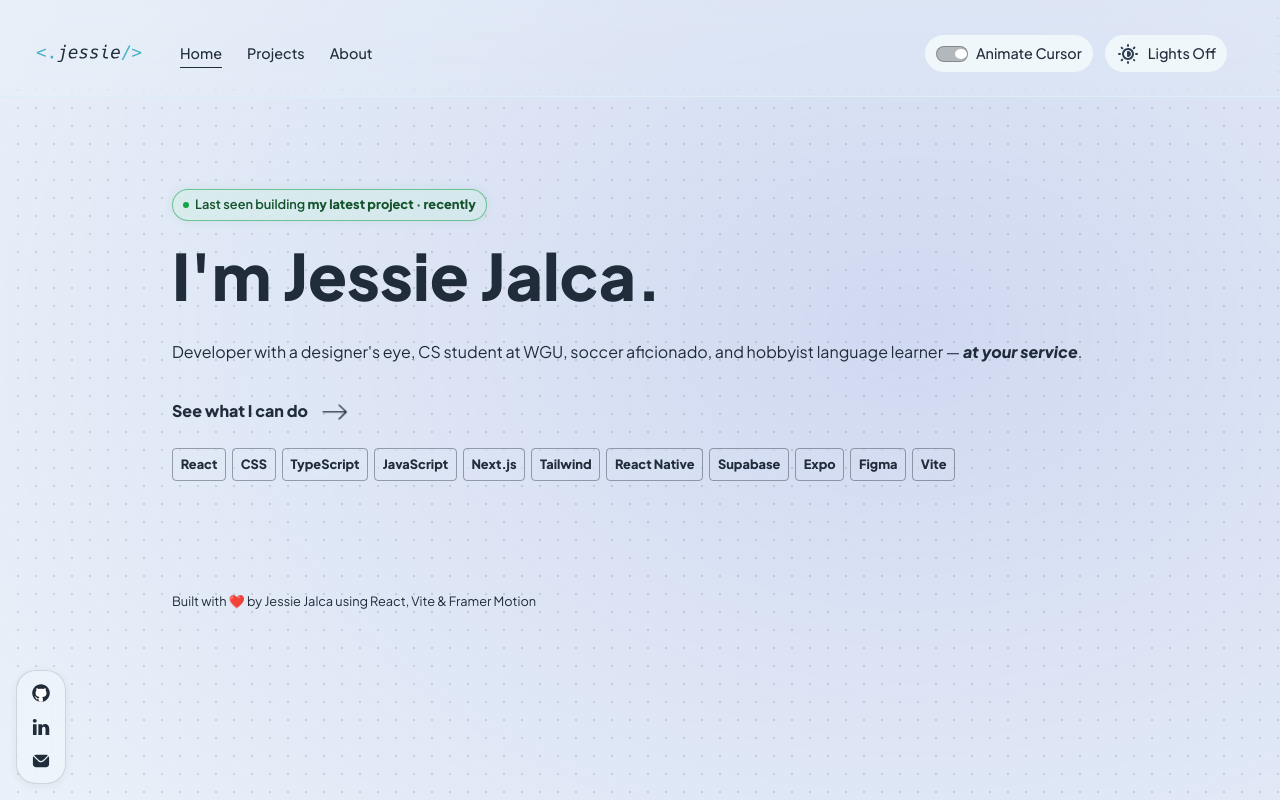
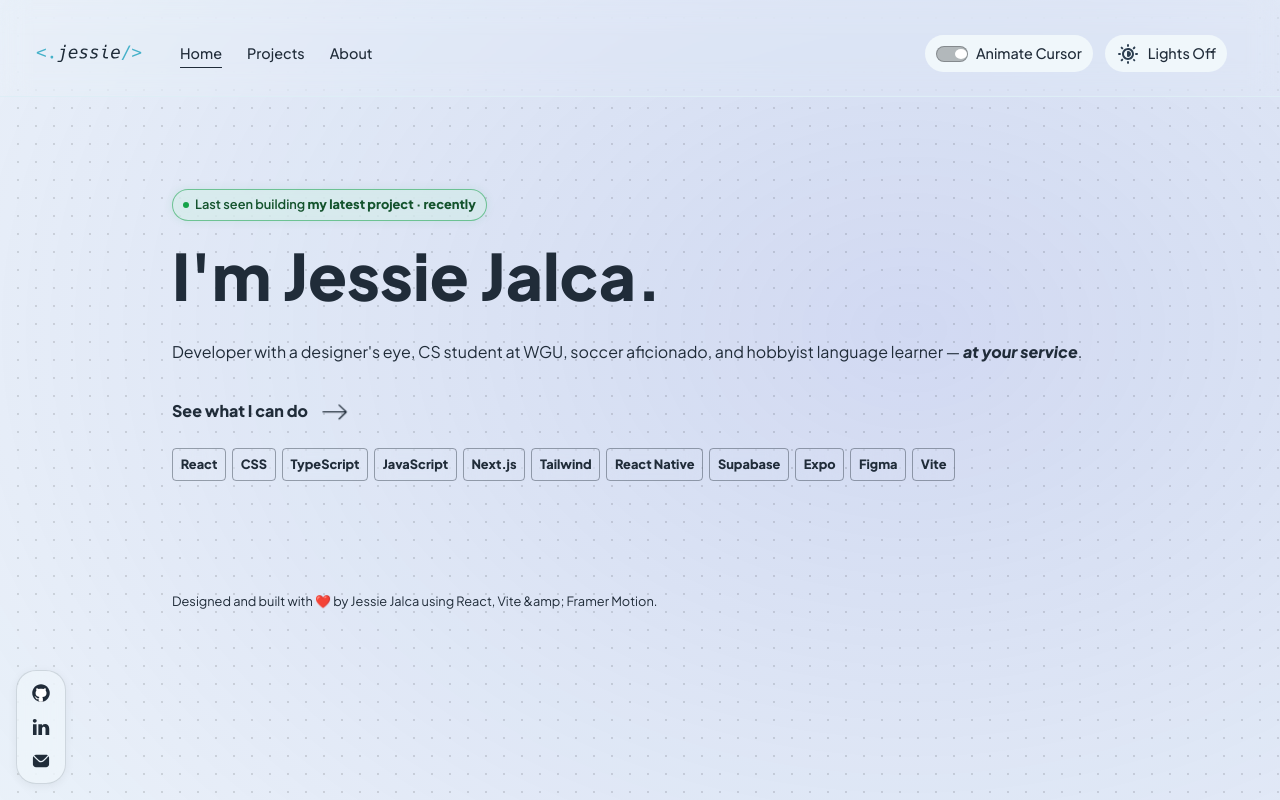
Before and after one commit to jessiejalca/portfolio, a React (Vite) app: page / in a window 1280 px wide. Built offline with nearby package versions, Linux system fonts and the light colour scheme; no server answers.

Commit message:
feat: wire Footer to content.js and LangContext

```diff
--- a/src/components/Footer.jsx
+++ b/src/components/Footer.jsx
@@ -1,7 +1,14 @@
-const Footer = () => (
-  <footer>
-    <p>Built with ❤️ by Jessie Jalca using React, Vite &amp; Framer Motion</p>
-  </footer>
-)
+import { useLang } from "../contexts/LangContext"
+import { content } from "../data/content.js"
+
+const Footer = () => {
+  const { lang } = useLang()
+
+  return (
+    <footer>
+      <p>{content[lang].footer}.</p>
+    </footer>
+  )
+}
 
 export default Footer
```
